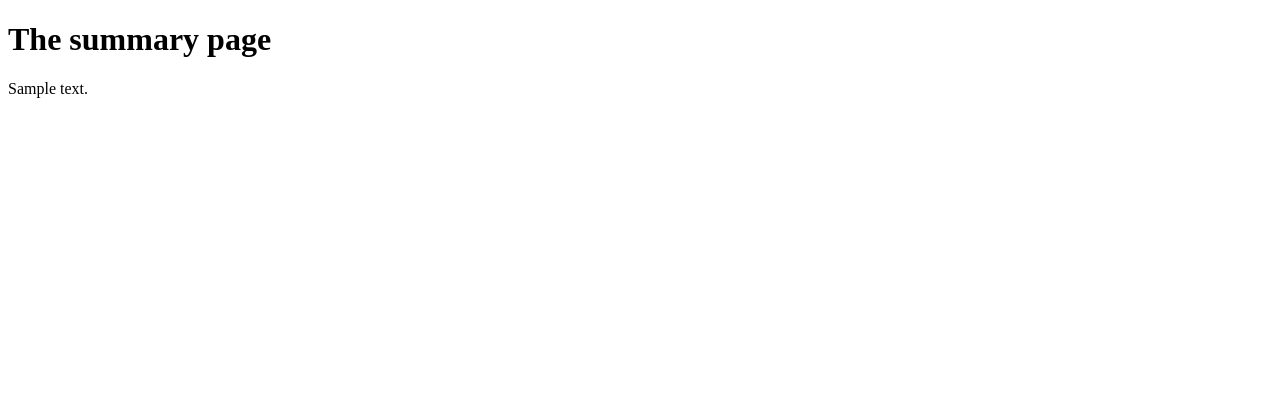
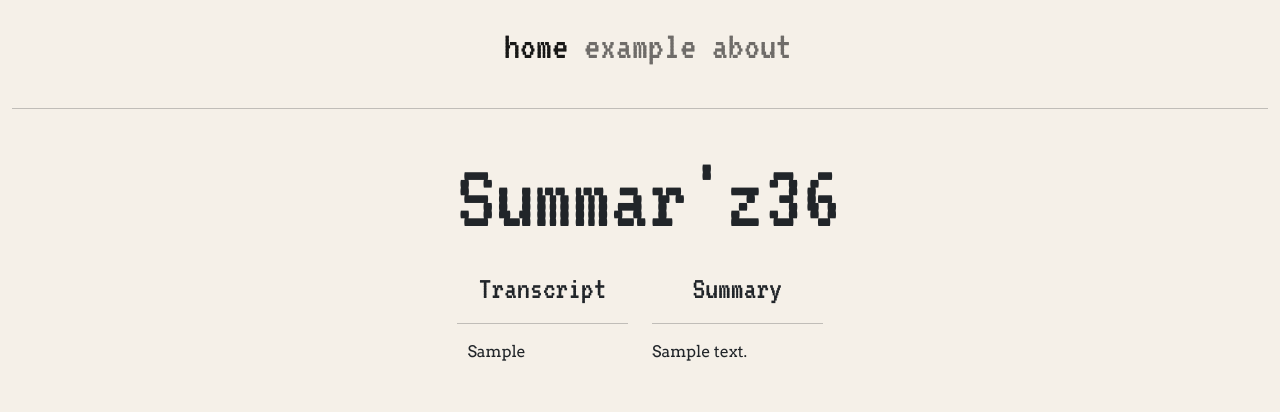
Before and after one commit to AR621/Summ3r-y, a Flask app: template templates/summary.html in a window 1280 px wide. Shown: the top 412 px of the page. Run offline with Flask 2, Linux system fonts and the light colour scheme; the template is opened without the code that fills it: most values are stand-ins (such as "Sample title", 1, 10 or a date in 2020).

Commit message:
fixing audio buttons on index page, creating summary page, another way of generating transcripts and file handling in backend, including .mp3 and .txt in gitignore

```diff
--- a/app.py
+++ b/app.py
@@ -4,6 +4,8 @@ import openai
 import requests as req
 from flask import Flask, redirect, render_template, request, url_for, flash, session
 from werkzeug.utils import secure_filename
+import secrets
+
 # internal imports
 import text_examples        # debugging transcript
 import partitioner          # for partitioning transcript into smaller subtexts
@@ -78,21 +80,28 @@ def new_index():
                 return redirect(request.url)
             file = request.files["file"]
             if file and allowed_file(file.filename):
-                print(file.filename)
-                file.save("uploads/audio.mp3")
-                print("file uploaded to uploads/audio.mp3")
-                print("transcribe audio --------------------")
+                # save file to uploads directory and generate an unique name for it
+                new_filename = generate_unique_filename(file.filename)
+                file.save("uploads/"+new_filename)
+
+                # save the name as a cookie for individual client
+                session['file_name'] = new_filename
+
+                # transcribe audio
+                filename = session["file_name"]
+                path = "uploads/" + filename
                 payload = {}
-                files = [('audio_file', ('audio.mp3', open(
-                    'uploads/audio.mp3', 'rb'), 'audio/mpeg'))]
+                files = [('audio_file', (filename, open(
+                    path, 'rb'), 'audio/mpeg'))]
                 response = req.request("POST", URL, data=payload, files=files)
-                # extract raw text from the response
+
+                # extract raw text from the response and save it to txt file in text directory
                 transcript = eval(response.text)['text']
-                # session is good for maximum 4000b so we will probable have to find another way
-                session['transcript'] = transcript
+                save_to_file(transcript, "text/"+filename[:-4]+".txt")
 
                 return redirect(url_for("summary"))
 
+        # paste url scenerio
         # if request.form["paste_url"] == "paste":
 
         #     pass
@@ -101,11 +110,16 @@ def new_index():
 
 @app.route("/summary")
 def summary():
-    if "transcript" in session:
-        transcript = session["transcript"]
+    if "file_name" in session:
+        # read text from unique text file
+        path_to_txt_file = "text/" + session["file_name"][:-4] + ".txt"
+        transcript = read_from_file(path_to_txt_file)
+
+        # partition transcript for summary needs
         partioned_transcript = partitioner.partition_text(transcript)
         print(len(partioned_transcript))
-        return render_template("summary.html", text=transcript)
+
+        return render_template("summary.html", audio_transcript=transcript, summary_text=partioned_transcript)
     else:
         return redirect("/")
 
@@ -140,3 +154,19 @@ def allowed_file(filename):
     if file_extansion in ALLOWED_EXTANSIONS:
         return True
     return False
+
+
+# string file operations
+def generate_unique_filename(filename):
+    random_string = secrets.token_hex(16)
+    return f'{random_string}_{filename}'
+
+
+def save_to_file(text, filename):
+    with open(filename, 'w') as file:
+        file.write(text)
+
+
+def read_from_file(filename):
+    with open(filename, 'r') as file:
+        return file.read()
--- a/static/css/gentle-electro-design.css
+++ b/static/css/gentle-electro-design.css
@@ -3,7 +3,7 @@
 #headlinetext {
     font-family: 'VT323', monospace;
     /* font-size: 210px; */
-    font-size: 18vw;
+    font-size: 15vw;
     padding-left: 18px;
     text-align: justify;
     display: inline-block;
@@ -25,8 +25,13 @@ p {
     text-align: justify;
 }
 
+h2{
+    font-family: 'VT323', monospace;
+    text-align: center;
+}
+
 .thebigtext {
-    font-size: 8vh;
+    font-size: 12vh;
     font-family: 'VT323', monospace;
     padding-left: 18px;
 }
--- a/templates/summary.html
+++ b/templates/summary.html
@@ -1,13 +1,92 @@
 <!DOCTYPE html>
 <html lang="en">
+
 <head>
     <meta charset="UTF-8">
     <meta http-equiv="X-UA-Compatible" content="IE=edge">
     <meta name="viewport" content="width=device-width, initial-scale=1.0">
     <title>Summary</title>
+    <!-- using our own css -->
+    <link rel="stylesheet" href="{{ url_for('static', filename='css/gentle-electro-design.css') }}" />
+    <!-- adding some fonts -->
+    <link rel="preconnect" href="https://fonts.googleapis.com">
+    <link rel="preconnect" href="https://fonts.gstatic.com" crossorigin>
+    <link href="https://fonts.googleapis.com/css2?family=Arvo&family=VT323&display=swap" rel="stylesheet">
+    <style>
+        @import url('https://fonts.googleapis.com/css2?family=Arvo&family=VT323&display=swap');
+    </style>
 </head>
-<body>
-    <h1>The summary page</h1>
-    <p>{{text}}</p>
+
+<body style="background-color: #F5F0E8">
+    <nav class="navbar navbar-expand-md">
+        <div class="container-fluid">
+            <a class="navbar-brand" href="#"></a>
+            <button class="navbar-toggler" type="button" data-bs-toggle="collapse" data-bs-target="#navbarNav"
+                aria-controls="navbarNav" aria-expanded="false" aria-label="Toggle navigation">
+                <span class="navbar-toggler-icon"></span>
+            </button>
+            <div class="collapse navbar-collapse" id="navbarNav">
+                <ul class="navbar-nav">
+                    <li class="nav-item">
+                        <a class="nav-link active" aria-current="page" href="/">home</a>
+                    </li>
+                    <li class="nav-item">
+                        <a class="nav-link" href="/example">example</a>
+                    </li>
+                    <li class="nav-item">
+                        <a class="nav-link" href="/about">about</a>
+                    </li>
+                </ul>
+            </div>
+        </div>
+    </nav>
+    <div class="container-fluid">
+        <div class="row">
+            <div class="col">
+                <hr>
+            </div>
+        </div>
+    </div>
+
+    <!-- that beutiful text at the top -->
+    <div class="container text-center">
+        <div class="thebigtext">
+            Summar'z36
+        </div>
+    </div>
+
+    <!-- the transcript and summary divs -->
+    <div class="container text-justify"></div>
+    <div class="row justify-content-center">
+        <div class="col-5">
+            <h2>
+                Transcript
+            </h2>
+            <hr>
+        </div>
+        <div class="col-5">
+            <h2>
+                Summary
+            </h2>
+            <hr>
+        </div>
+        <div class="row justify-content-center">
+            <div class="col-5">
+                <p>{{audio_transcript}}</p>
+            </div>
+            <div class="col-5">
+                <p>{{summary_text}}</p>
+            </div>
+        </div>
+    </div>
+    <hr>
+
+
+    <link href="https://cdn.jsdelivr.net/npm/bootstrap@5.2.3/dist/css/bootstrap.min.css" rel="stylesheet"
+        integrity="sha384-rbsA2VBKQhggwzxH7pPCaAqO46MgnOM80zW1RWuH61DGLwZJEdK2Kadq2F9CUG65" crossorigin="anonymous">
+    <script src="https://cdn.jsdelivr.net/npm/bootstrap@5.2.3/dist/js/bootstrap.bundle.min.js"
+        integrity="sha384-kenU1KFdBIe4zVF0s0G1M5b4hcpxyD9F7jL+jjXkk+Q2h455rYXK/7HAuoJl+0I4"
+        crossorigin="anonymous"></script>
 </body>
+
 </html>
```
Also changed, not shown: 3 other files.
